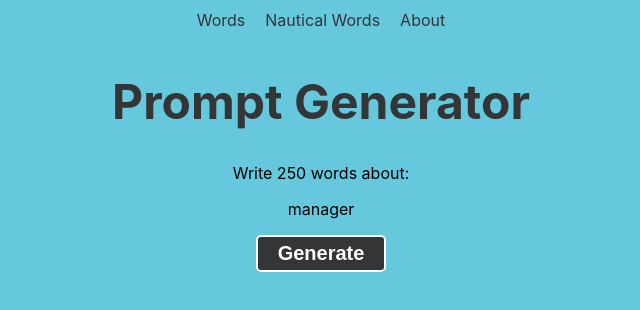
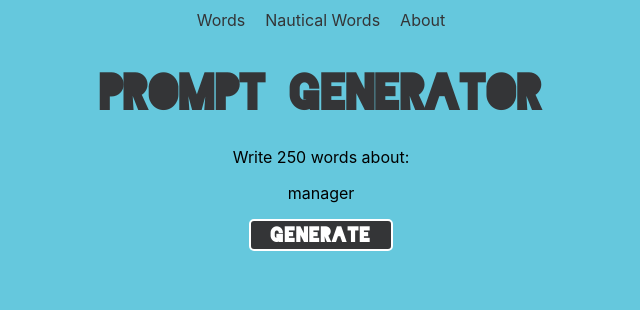
Before and after one commit to sharkham/prompt-generator, a React (Create React App) app: page / in a window 1280 px wide. Shown: the top 310 px of the page, without its empty margins (319-959 px from the left). Built offline with nearby package versions, Linux system fonts and the light colour scheme.

Commit message:
Adds blackout fonts to h1 and button

```diff
--- a/src/App.css
+++ b/src/App.css
@@ -43,7 +43,7 @@ body {
 }
 
 h1 {
-  /* font-family: 'underwood_championregular', serif; */
+  font-family: 'blackoutmidnight', sans-serif;
   /* color: #0e335f; */
   color: #343537;
   font-size: 3em;
@@ -81,6 +81,8 @@ button {
   color: #ffffff;
   font-size: 1.25em;
   font-weight: bold;
+  font-family: 'blackoutmidnight', sans-serif;
+  letter-spacing: 1px;
   padding: 5px 20px;
   transition: all 0.3s ease;
   outline: none;
```
